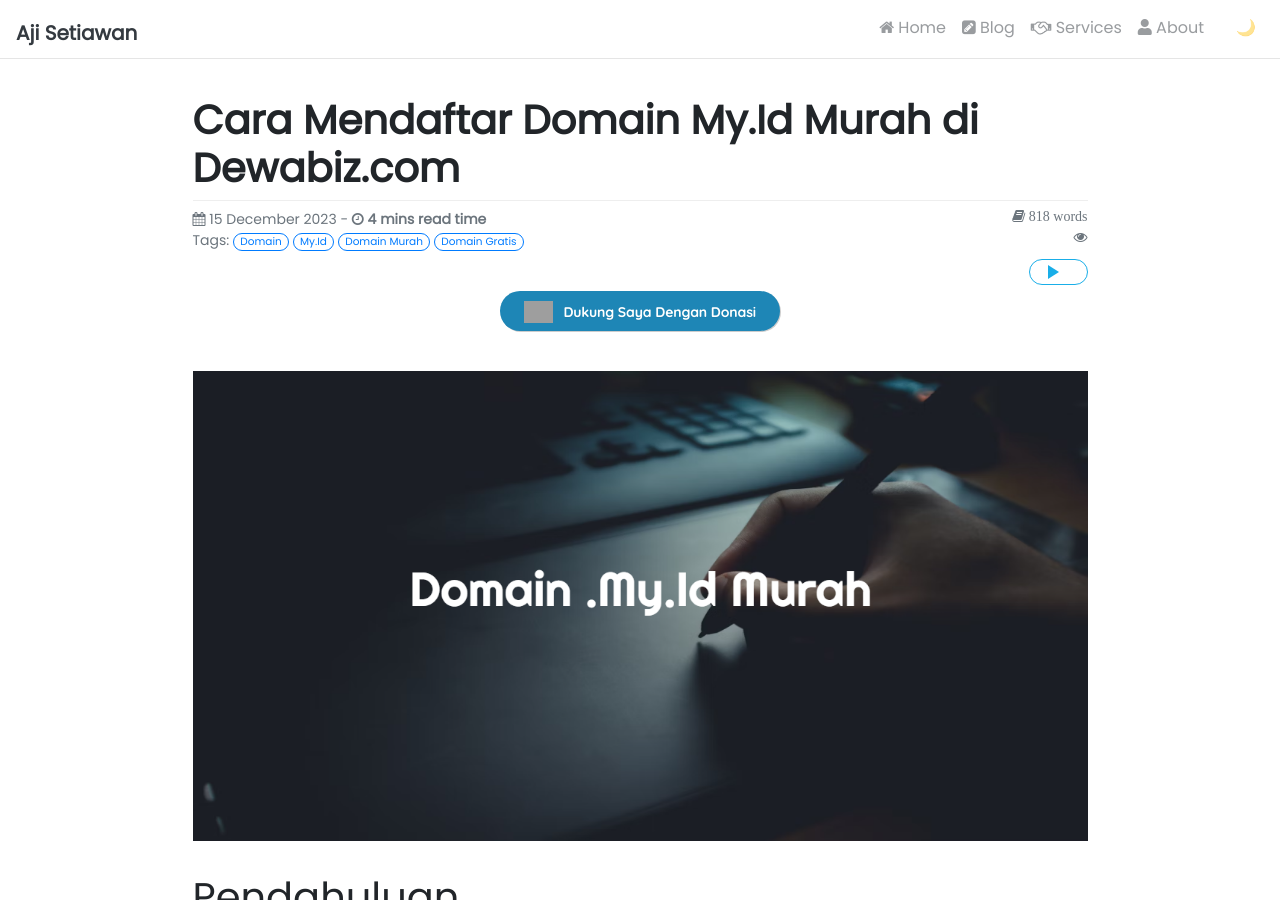
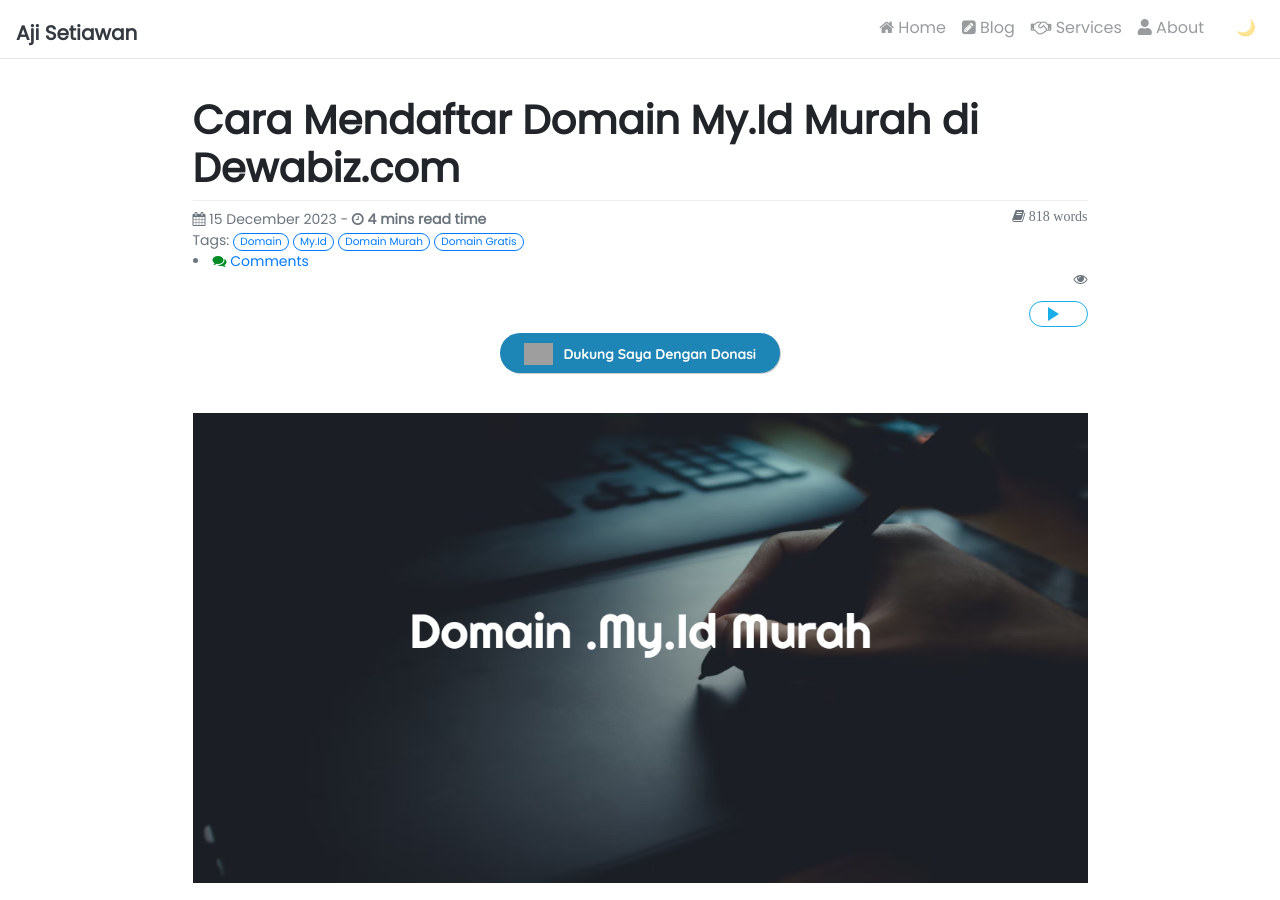
Before and after one commit to ajisetiawan716/ajisetiawan716.github.io, a Jekyll site: the page built from _posts/2023-12-15-cara-daftar-domain-my.id-murah-di-dewabiz.md, in a window 1280 px wide and 900 px high. Built offline with Jekyll 4.4.1, drawn with Linux system fonts in a browser that asks for light colours; nearby versions of some CDN libraries; comment, search, counter and statistics services are not loaded; grey boxes are pictures that could not be loaded.

Commit message:
Update post.html

```diff
--- a/_layouts/post.html
+++ b/_layouts/post.html
@@ -25,6 +25,7 @@ layout: page
     </a>
     {% endfor %}
   {%- endif -%}
+ <li><span><i class="fa fa-comments" style="color:#008c25"></i></span> <a href="{{ post_url }}#disqus_thread">Comments</a></li>
  <li class="fa fa-eye fa-1x kanan"><span id="busuanzi_value_page_pv" class="text-muted"></span></li>
  <br>
  {% include blog/audio.html %}
```
